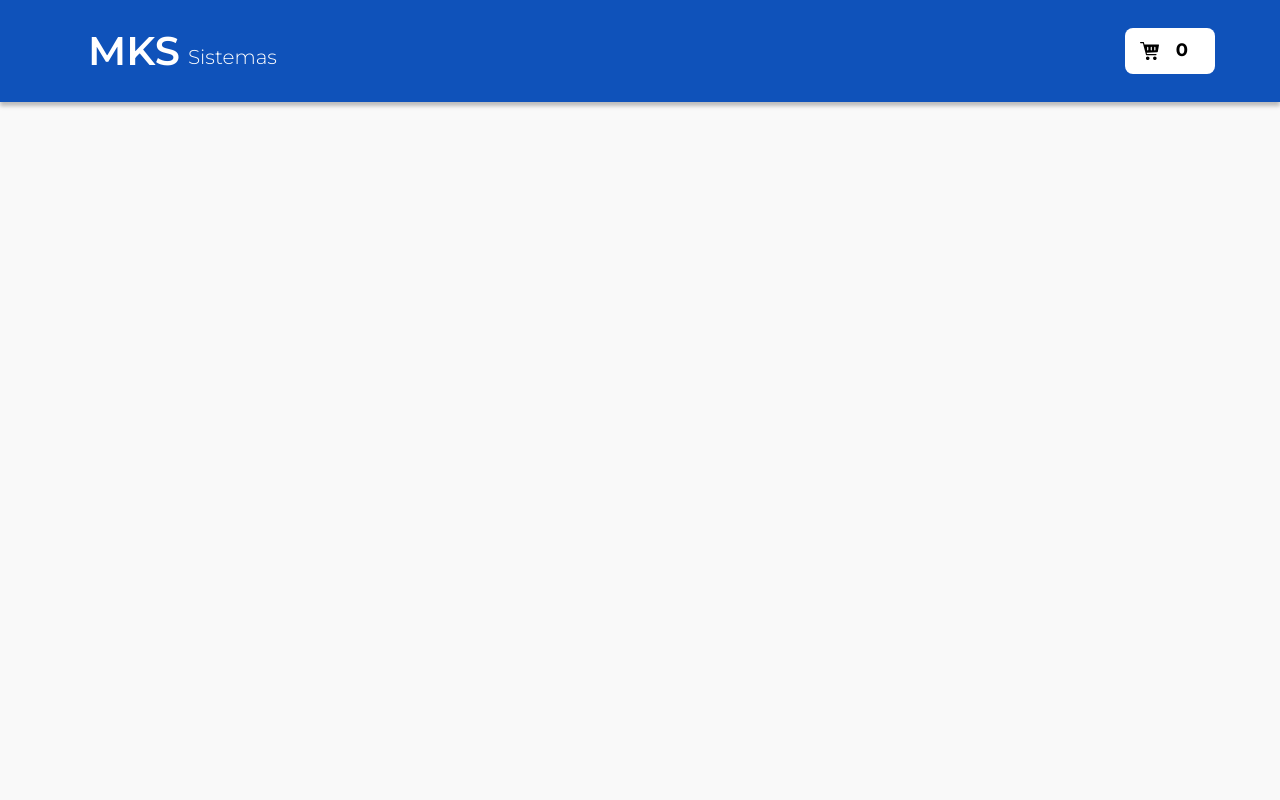
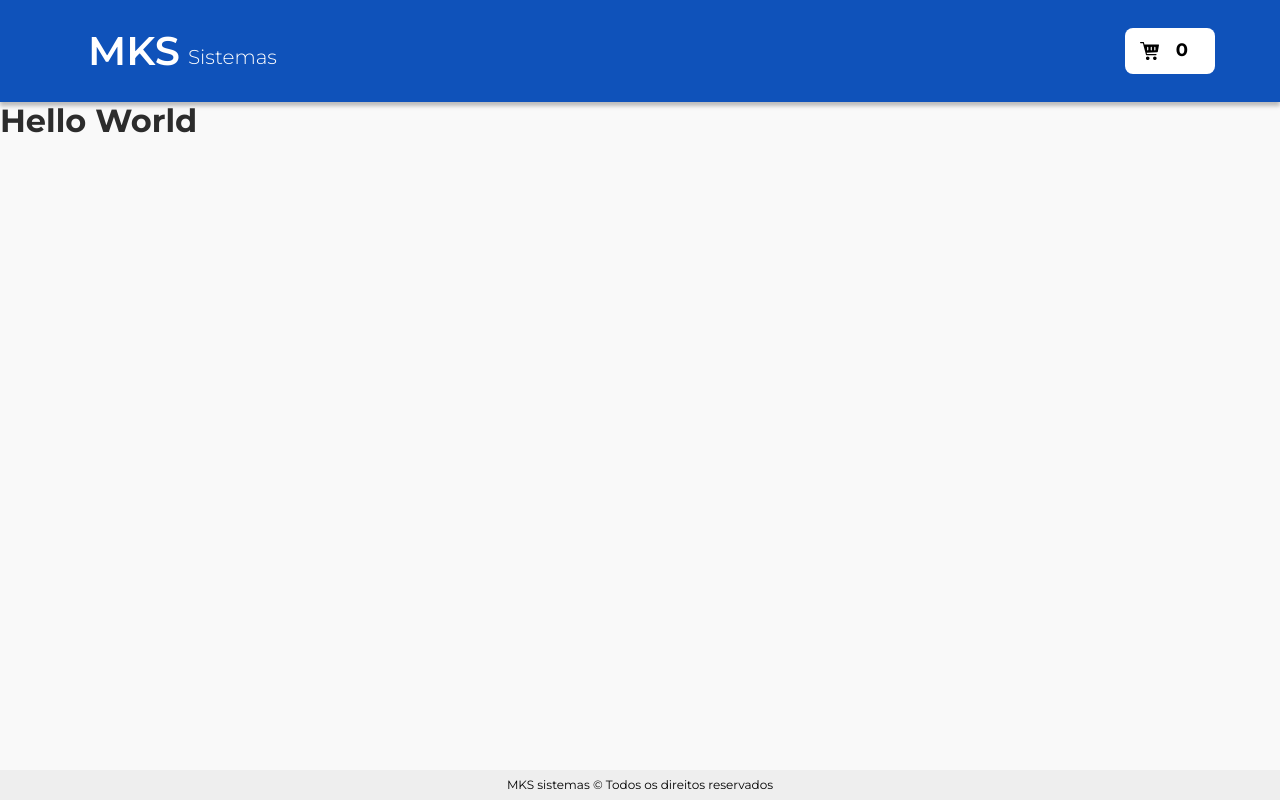
Before and after one commit to wfl-junior/mks-frontend-challenge, a Next.js app: page / in a window 1280 px wide. Built offline with nearby package versions, Linux system fonts and the light colour scheme.

Commit message:
Componente: Footer

```diff
--- /dev/null
+++ b/src/components/Footer/index.tsx
@@ -0,0 +1,11 @@
+import { CopyrightText, FooterContainer } from "./styles";
+
+interface FooterProps {}
+
+export const Footer: React.FC<FooterProps> = () => (
+  <FooterContainer>
+    <CopyrightText>
+      MKS sistemas &copy; Todos os direitos reservados
+    </CopyrightText>
+  </FooterContainer>
+);
--- /dev/null
+++ b/src/components/Footer/styles.ts
@@ -0,0 +1,14 @@
+import styled from "styled-components";
+
+export const FooterContainer = styled.div`
+  margin-top: auto;
+  background-color: ${({ theme }) => theme.colors.background.secondary};
+  padding: 0.5rem;
+`;
+
+export const CopyrightText = styled.p`
+  color: ${({ theme }) => theme.colors.text.tertiary};
+  font-weight: 400;
+  font-size: 0.75rem;
+  text-align: center;
+`;
--- a/src/pages/_app.tsx
+++ b/src/pages/_app.tsx
@@ -2,6 +2,8 @@ import { AppProps } from "next/app";
 import Head from "next/head";
 import { Fragment } from "react";
 import { ThemeProvider } from "styled-components";
+import { Footer } from "~/components/Footer";
+import { Header } from "~/components/Header";
 import { GlobalStyle } from "~/styles/global";
 import { theme } from "~/styles/theme";
 
@@ -13,7 +15,10 @@ const App: React.FC<AppProps> = ({ Component, pageProps }) => (
 
     <ThemeProvider theme={theme}>
       <GlobalStyle />
+
+      <Header />
       <Component {...pageProps} />
+      <Footer />
     </ThemeProvider>
   </Fragment>
 );
--- a/src/pages/index.tsx
+++ b/src/pages/index.tsx
@@ -1,6 +1,7 @@
 import { NextPage } from "next";
-import { Header } from "~/components/Header";
 
-const Home: NextPage = () => <Header />;
+interface HomeProps {}
+
+const Home: NextPage<HomeProps> = () => <h1>Hello World</h1>;
 
 export default Home;
--- a/src/styles/global.ts
+++ b/src/styles/global.ts
@@ -7,7 +7,7 @@ export const GlobalStyle = createGlobalStyle`
     box-sizing: border-box;
   }
 
-  body, #root {
+  body, #__next {
     min-height: 100vh;
     display: flex;
     flex-direction: column;
```
